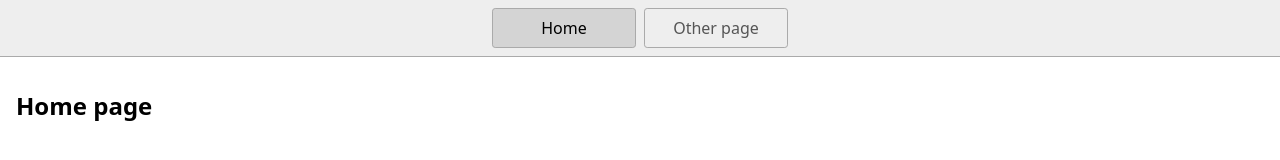
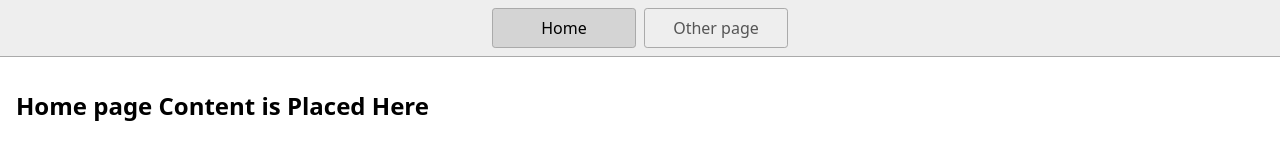
Before and after one commit to RanaZainPNY/stackblitz-starters-axmfeewc, a website: page index.html in a window 1280 px wide. Drawn offline with Linux system fonts and the light colour scheme.

Commit message:
added some content

```diff
--- a/index.html
+++ b/index.html
@@ -17,7 +17,7 @@
       <a href="/page2.html">Other page</a>
     </nav>
     <main>
-      <h1>Home page</h1>
+      <h1>Home page Content is Placed Here</h1>
     </main>
   </body>
 </html>
```
